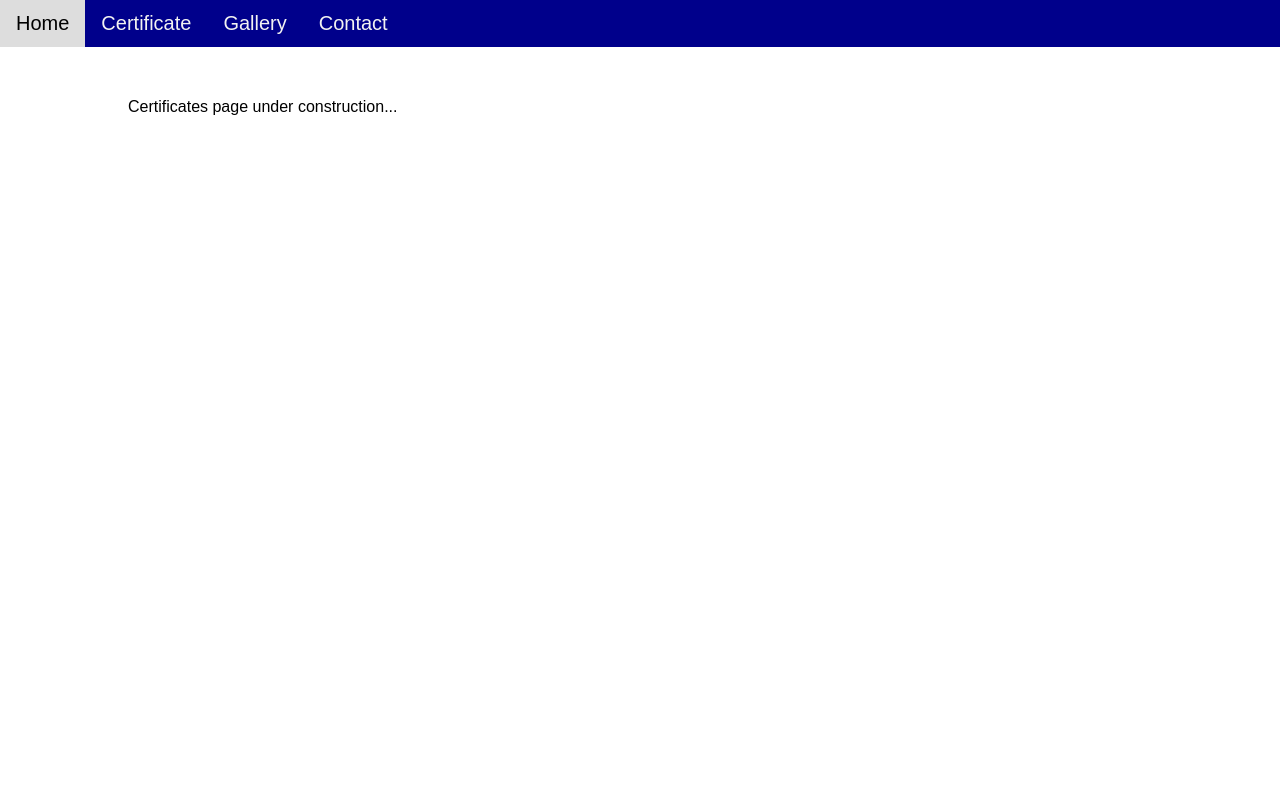
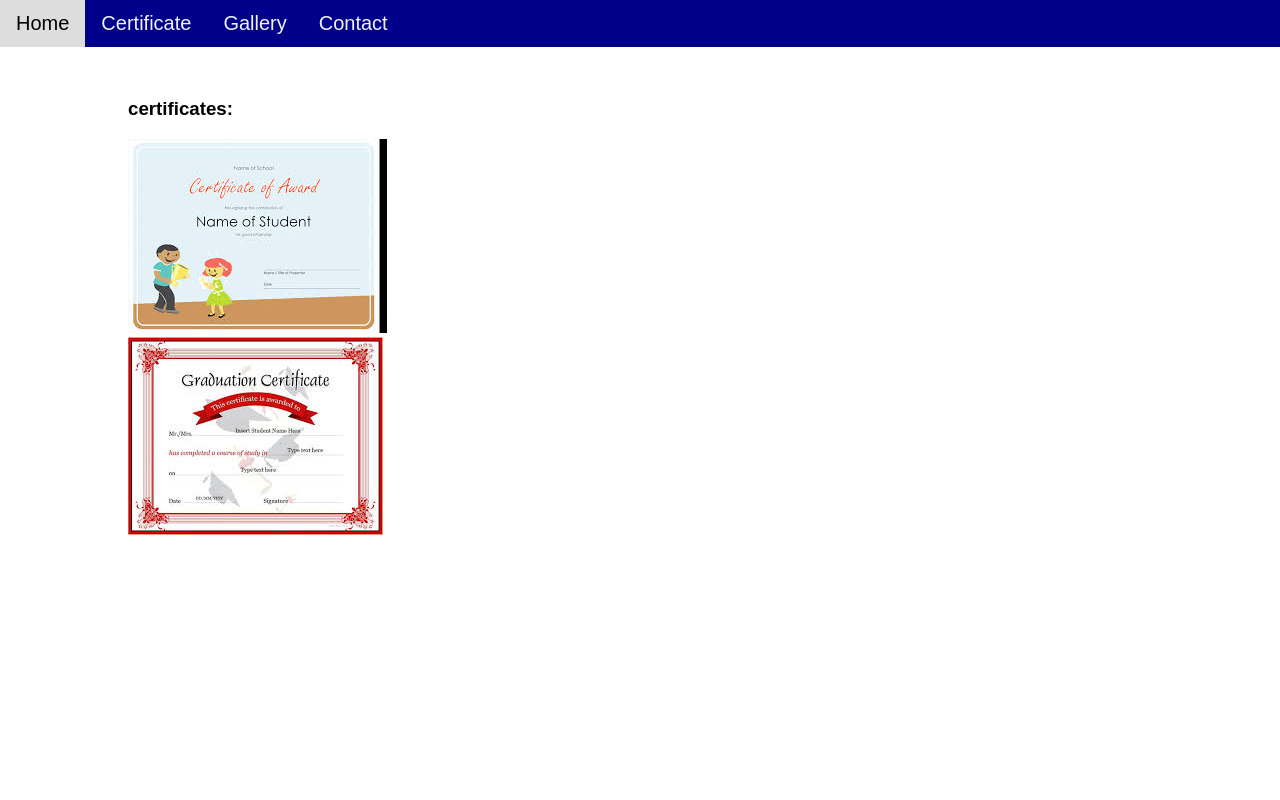
Before and after one commit to pragathi2802/myblog, a plain HTML site: page certificates.html in a window 1280 px wide. Shown: the top 800 px of the page. Drawn offline with Linux system fonts and the light colour scheme.

Commit message:
added images to certificates page

```diff
--- a/certificates.html
+++ b/certificates.html
@@ -29,12 +29,17 @@
    <!--Body content-->
        <div class="content">
 
-     <p>
+    <h3>certificates:</h3>
+           <!--gallery content-->
+           <div class="certificates">
+           <img src="images/img1.jpg" alt="image-1"/>
 
-         Certificates page under construction...
+           </div>
 
+           <div class="certificates">
+           <img src="images/img2.jpg" alt="image-2"/>
 
-    </p>
+           </div>
 
 
         </div>
```
Also changed, not shown: gallery.html (+1 -8 lines), images/image1.jpg (deleted), images/image2.jpg (deleted), images/image3.jpg (deleted), images/image4.jpg (deleted), images/image7.png (deleted), images/img1.jpg (added), images/img2.jpg (added), images/img3.jpg (added).
